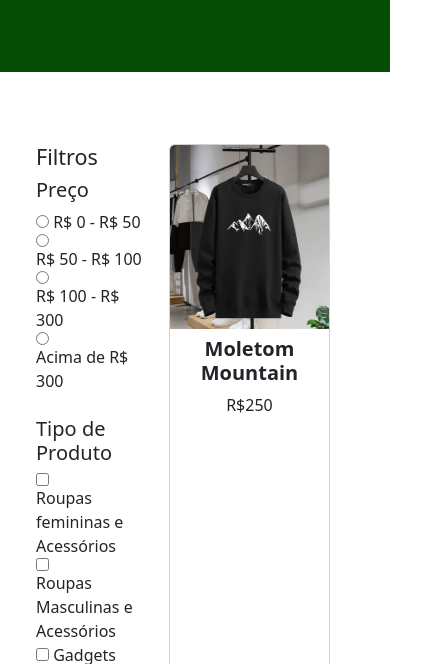
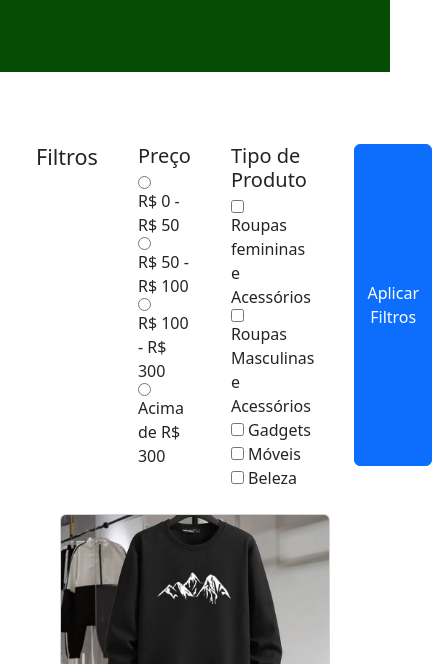
Before and after one commit to devsilasz/CP1-Front-EndDesign, a plain HTML site: page catalogo.html in a window 390 px wide. Shown: the part 415-1079 px from the top of the page, 432 px wide, since content can reach past the window. Drawn offline with nearby package versions, Linux system fonts and the light colour scheme.

Commit message:
alterações no filtro

```diff
--- a/catalogo.html
+++ b/catalogo.html
@@ -44,13 +44,14 @@
 
     <section class="py-5">
         <div class=" container row mx-auto g-4 justify-content-center">
-            <div class="px-4 px-lg-5 mt-5 d-flex">
+            <div class="px-4 px-lg-5 mt-5 d-flex flex-column flex-lg-row">
 
-                <div class="col-md-3">
-                    <h4>Filtros</h4>
+
+                <div class="col-md-3 filtro">
+                <h4>Filtros</h4>
 
                     <!-- Filtro por preço -->
-                    <div class="filter-section mb-4">
+                    <div class="filter-section mb-4 filtro__preco">
                         <h5>Preço</h5>
                         <div>
                             <input type="radio" name="price" id="price1" value="0-50">
@@ -71,7 +72,7 @@
                     </div>
 
                     <!-- Filtro por tipo de produto -->
-                    <div class="filter-section mb-4">
+                    <div class="filter-section mb-4 filtro-tipo">
                         <h5>Tipo de Produto</h5>
                         <div>
                             <input type="checkbox" id="tipo1" name="tipo" value="roupa-f">
@@ -96,7 +97,7 @@
                     </div>
 
                     <!-- Botão de Aplicar Filtros -->
-                    <button class="btn btn-primary">Aplicar Filtros</button>
+                    <button class="btn btn-primary mb-5 filtro-botao">Aplicar Filtros</button>
                 </div>
 
                 <!-- Catálogo de Produtos -->
--- a/css/catalogo.css
+++ b/css/catalogo.css
@@ -1,5 +1,17 @@
+.filtro {
+    display: flex;
+    flex-direction: column;
+    gap: 40px;
+}
+
+.filtro-btn {
+    width: 25rem;
+}
+
 .img__tamanho {
     height: 11.5rem;
+    width: auto;
+    object-fit: cover;
 }
 
 .header {
@@ -8,15 +20,29 @@
 
 @media (max-width: 768px) {
 
+    .filtro {
+        display: flex;
+        flex-direction: row;
+    }
+
 .img__tamanho {
     height: 11.5rem;
+    width: auto;
+    object-fit: cover;
     }
 }
 
 
 @media (max-width: 480px) {
 
+    .filtro {
+        display: flex;
+        flex-direction: row;
+    }
+
 .img__tamanho {
     height: 11.5rem;
+    width: auto;
+    object-fit: cover;
     }
 }
```
Also changed, not shown: contato.html (+0 -2 lines).
